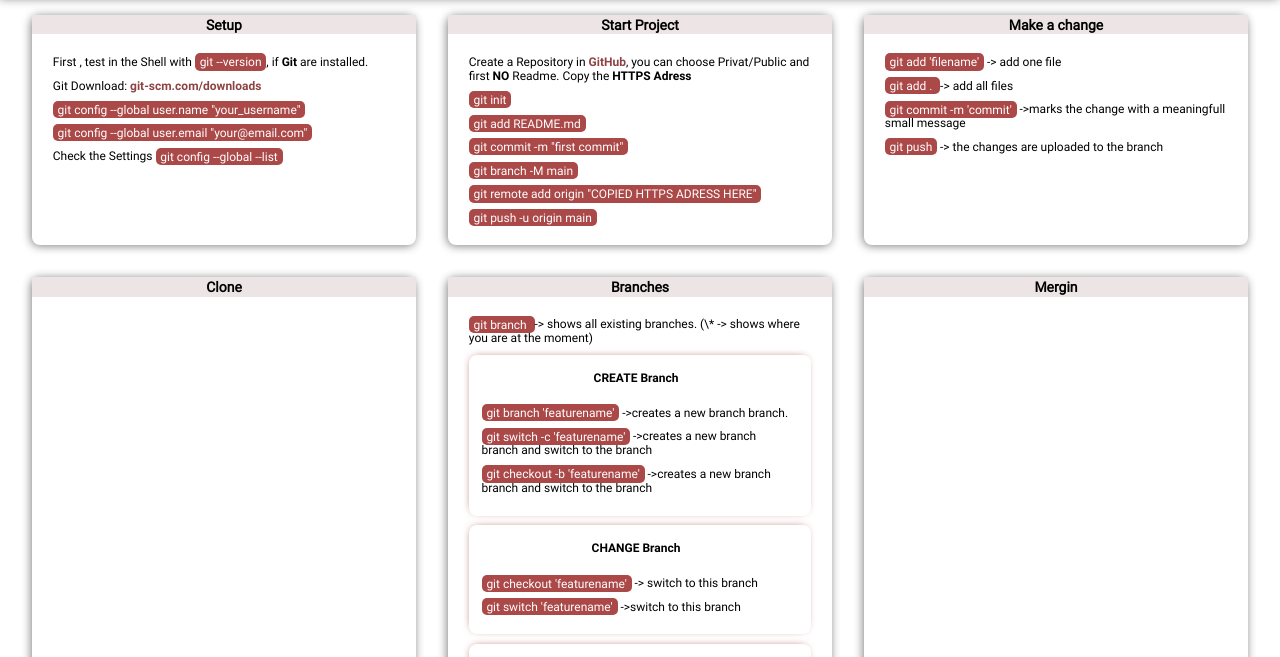
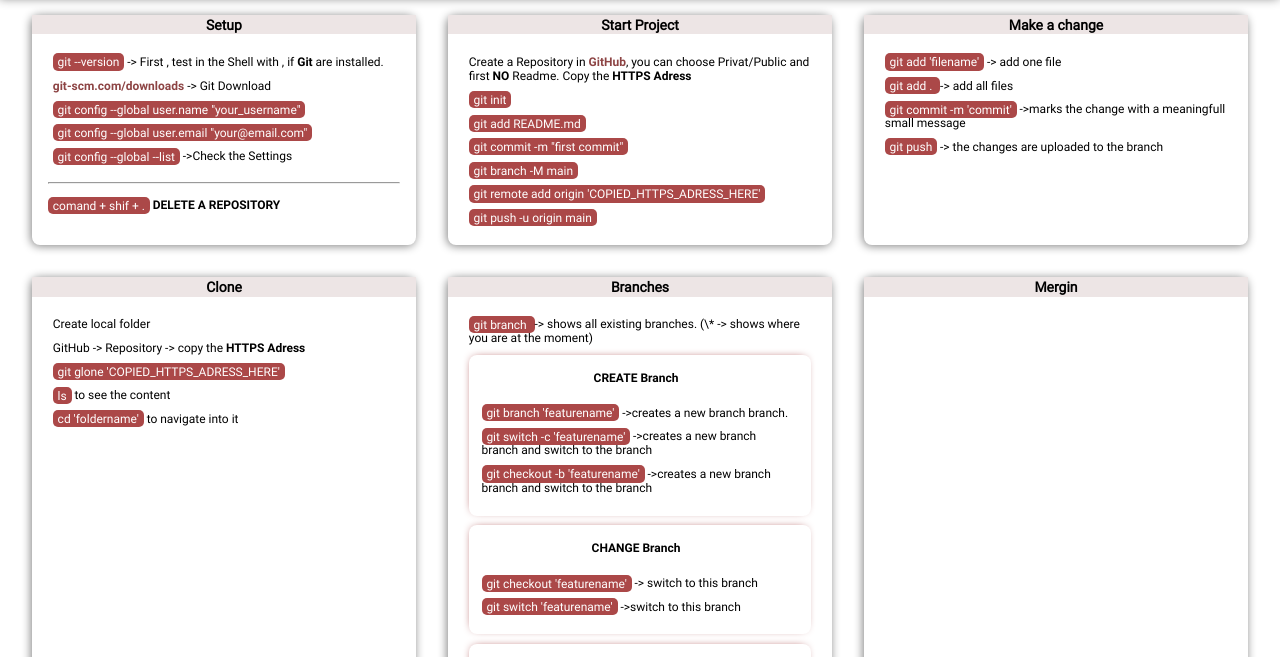
Before and after one commit to MariaRiosNavarro/gitSheet, a plain HTML site: page index.html in a window 1280 px wide. Shown: the part 65-722 px from the top of the page. Drawn offline with Linux system fonts and the light colour scheme.

Commit message:
change structure

```diff
--- a/index.html
+++ b/index.html
@@ -51,15 +51,14 @@
         <article>
           <ul>
             <li class="setup-section-list-item">
-              First , test in the Shell with <code>git --version</code>, if
+              <code>git --version</code> -> First , test in the Shell with , if
               <span class="git">Git</span>
               are installed.
             </li>
             <li class="setup-section-list-item">
-              Git Download:
               <a href="https://git-scm.com/downloads" target="_blank">
                 git-scm.com/downloads</a
-              >
+              > -> Git Download
             </li>
             <li class="setup-section-list-item">
               <code>git config --global user.name "your_username"</code>
@@ -68,10 +67,13 @@
               <code>git config --global user.email "your@email.com"</code>
             </li>
             <li class="setup-section-list-item">
-              Check the Settings
-              <code>git config --global --list</code>
+              <code>git config --global --list</code> ->Check the Settings
             </li>
           </ul>
+          <br>
+          <hr>
+          <br>
+          <p> <code>comand + shif + .</code> <strong>DELETE A REPOSITORY</strong></p>
         </article>
       </section>
       <!-- !STARTPROJECT -->
@@ -96,7 +98,7 @@
               <code>git branch -M main</code>
             </li>
             <li class="start-project-list-item">
-              <code>git remote add origin "COPIED HTTPS ADRESS HERE" </code>
+              <code>git remote add origin 'COPIED_HTTPS_ADRESS_HERE' </code>
             </li>
             <li class="start-project-list-item">
               <code>git push -u origin main</code>
@@ -134,9 +136,14 @@
         <h2 class="heading-section">Clone</h2>
         <article>
           <ul>
-            <li class="clone-section-list-item"></li>
-            <li class="clone-section-list-item"></li>
-            <li class="clone-section-list-item"></li>
+            <li class="clone-section-list-item">Create local folder</li>
+            <li class="clone-section-list-item">GitHub -> Repository -> copy
+              the <strong>HTTPS Adress</strong></li>
+            <li class="clone-section-list-item"><code>git glone 'COPIED_HTTPS_ADRESS_HERE'</code></li>
+            <li class="clone-section-list-item"><code>ls</code> to see the content</li>
+            <li class="clone-section-list-item"><code>cd 'foldername'</code> to navigate into it</li>
+            </li>
+          </ol>
           </ul>
         </article>
       </section>
```
